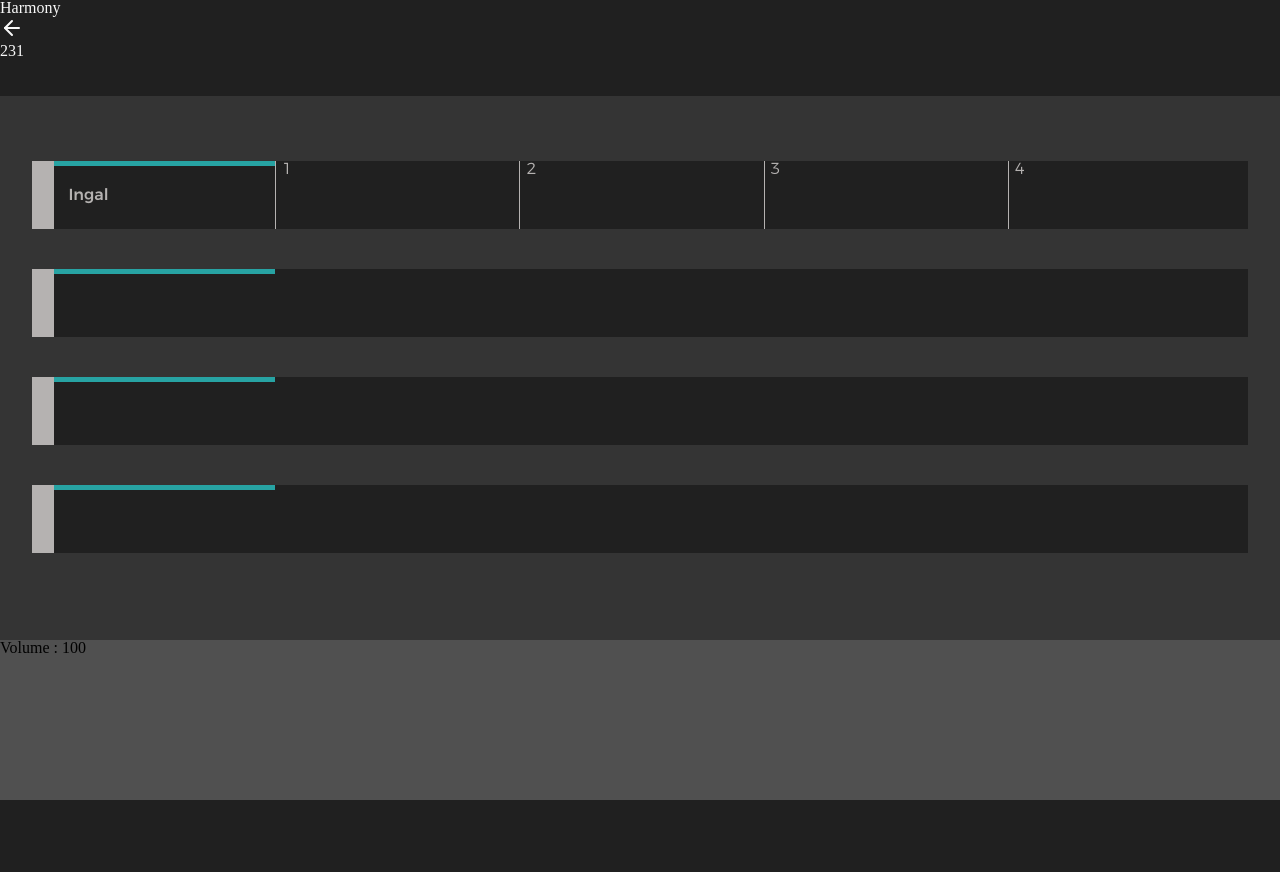
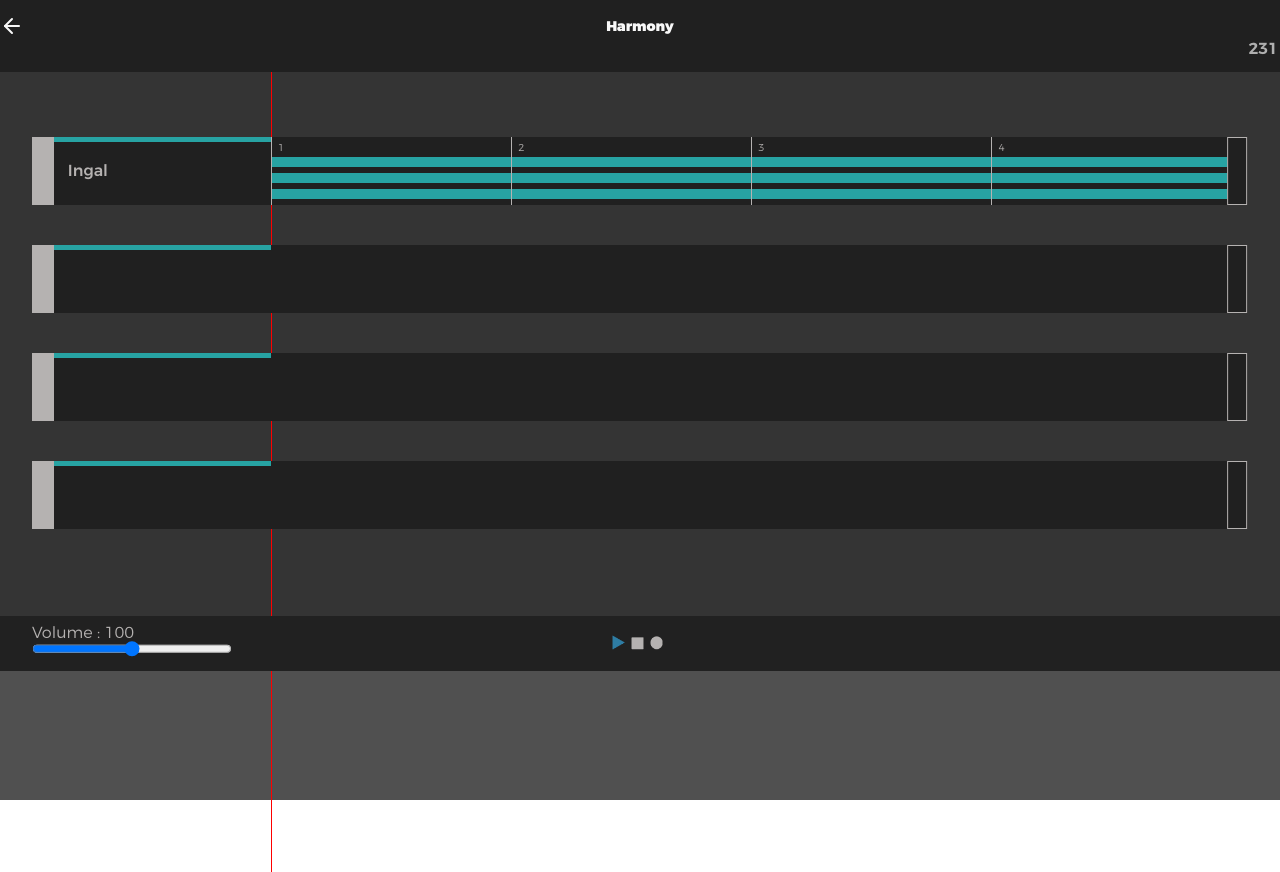
Before and after one commit to thomasobadia/online_music_tool, a PHP site: page /view/room.html in a window 1280 px wide. Before the commit the page ends 800 px from the top, so only its background shows below. Run offline with PHP 8.4, Linux system fonts and the light colour scheme.

Commit message:
:sparkles: design front nearly done ready to do the js

```diff
--- a/assets/styles/web.css
+++ b/assets/styles/web.css
@@ -1,6 +1,10 @@
 @font-face{
     font-family: Montserrat-SemiBold;
     src: url('fonts/Montserrat-SemiBold.otf');
+ }
+@font-face{
+    font-family: Montserrat-Black;
+    src: url('fonts/Montserrat-Black.otf');
  }
 @font-face{
     font-family: Montserrat-Medium;
@@ -11,6 +15,9 @@
     src: url('fonts/Montserrat-Light.otf');
  }
 
+body{
+    /* overflow: hidden; */
+}
 
 .room{
     width: 100vw;
@@ -22,9 +29,23 @@
 */
 .room__header{
     width: 100%;
-    height: 12%;
+    height: 9%;
     background-color: #202020;
     color: #f8f8f8;
+}
+
+.room__header__title{
+    text-align: center;
+    transform: translateY(20px);
+    font-size: 14px;
+    font-family: Montserrat-Black;
+}
+
+.room__header__room_name{
+    position: absolute;
+    right: 2px;
+    color: #afafaf;
+    font-family: Montserrat-SemiBold;
 }
 
 /**
@@ -34,6 +55,7 @@
     width: 100%;
     height: 68%;
     background-color: #343434;
+    overflow: hidden;
 }
 
 .room__content__tracks{
@@ -41,15 +63,16 @@
     height: 100%;
     /* padding: 7% 2.5% 7% 2.5%; */
     margin-left: 2.5%;
-    margin-right: 2.5%;
     padding-top: 65px;
     /* padding-bottom: 4%; */
     /* display: flex;
     flex-direction: column; */
+
 }
 
 .room__content__tracks__track{
-    width: 95%;
+    /* 100% - two margins and the width of the volume of the track */
+    width: 93.4%;
     height: 68px;
     position: relative;
     margin-bottom: 40px;
@@ -88,12 +111,29 @@
     background-color: #b5b2b1;
 }
 
-/*time stamps*/
-.tracks__track__time_stamps{
+.tracks__track__volume{
+    width: 1.6%;
+    height: 100%;
+    position: absolute;
+    right: 0;
+    top: 0;
+    transform: translateX(100%);
+    background-color: #202020;
+    border: 1px solid #b5b2b1;
+}
+.room__content__tracks__track__content{
     width: 80%;
     height: 100%;
     position: absolute;
     left: 20%;
+    top: 0;
+}
+
+/*time stamps*/
+.tracks__track__time_stamps{
+    width: 100%;
+    height: 100%;
+    position: absolute;
     top: 0;
     display: flex;
 }
@@ -104,17 +144,87 @@
     margin-right:25%;
     padding-left: 1px;
     font-family:  Montserrat-Light;
+    font-size: 10px;
     color:#b5b2b1;
     background-color: #b5b2b1;
 }
 
 .time_stamp>div{
-    transform: translateX(6px);
+    transform: translateX(6px) translateY(6px);
 }
+
+.tracks__track__sub_tracks{
+    margin-top: 20px;
+}
+
+.sub_track{
+    width: 100%;
+    height: 10px;
+    margin-bottom: 6px;
+    background-color: #27a3a3;
+}
+
 /**
 * Footer
 */
 .room__footer{
-    height: 20%;
+    height: 23%;
     background-color: #505050;
 }
+
+.room__footer__parameters{
+    width: 100%;
+    height: 30%;
+    position: relative;
+    background-color: #212121;
+}
+
+.room__footer__parameters__volume{
+    width: 20%;
+    margin-left: 2.5%;
+    transform: translateY(25%);
+    font-family: Montserrat-Light;
+    color: #b5b2b1;
+}
+
+.room__footer__parameters__volume__slider{
+
+
+    background: #b5b2b1;
+    cursor: pointer; /* Cursor on hover */
+    width: 200px;
+
+}
+
+.room__footer__parameters__volume__slider__cursor{
+    width: 20px;
+    height: 7px;
+    position: absolute;
+    top: 50%;
+    transform: translateY(-50%);
+    border-radius: 20%;
+    background-color: #2e7da4;
+}
+
+.room__footer__parameters__audio_controls{
+    width: 55px;
+    position: absolute;
+    left: 50%;
+    top: 50%;
+    transform: translateX(-50%) translateY(-50%);
+}
+
+.room__footer__parameters__audio_controls img{
+    width: 12px;
+    margin-right: 5%;
+}
+
+
+.time_cursor{
+    width: 1px;
+    height: 100%;
+    position: absolute;
+    left: 21.2%;
+    /*95.8*/
+    background-color: red;
+}
--- /dev/null
+++ b/scripts/web/volume.js
@@ -0,0 +1,9 @@
+const $volumeSlider = document.querySelector('.room__footer__parameters__volume__slider')
+let volumeValue = $volumeSlider.value
+
+
+console.log($volumeSlider)
+$volumeSlider.addEventListener('mouseup', ()=>{
+    volumeValue = $volumeSlider.value
+    console.log(volumeValue)
+})
--- a/view/room.html
+++ b/view/room.html
@@ -16,6 +16,7 @@
             <div class="room__header__room_name">231</div>
         </div>
         <div class="room__content">
+            <div class="time_cursor"></div>
             <div class="room__content__tracks">
                 <div class="room__content__tracks__track">
                     <div class="room__content__tracks__track__info">
@@ -23,11 +24,18 @@
                         <div class="room__content__tracks__track__info__color"></div>
                         <div class="room__content__tracks__track__info__mute"></div>
                     </div>
-                    <div class="tracks__track__time_stamps">
-                        <div class="time_stamp"><div>1</div></div>
-                        <div class="time_stamp"><div>2</div></div>
-                        <div class="time_stamp"><div>3</div></div>
-                        <div class="time_stamp"><div>4</div></div>
+                    <div class="room__content__tracks__track__content">
+                        <div class="tracks__track__sub_tracks">
+                            <div class="tracks__track__sub_tracks__sub_track1 sub_track"></div>
+                            <div class="tracks__track__sub_tracks__sub_track2 sub_track"></div>
+                            <div class="tracks__track__sub_tracks__sub_track3 sub_track"></div>
+                        </div>
+                        <div class="tracks__track__time_stamps">
+                            <div class="time_stamp"><div>1</div></div>
+                            <div class="time_stamp"><div>2</div></div>
+                            <div class="time_stamp"><div>3</div></div>
+                            <div class="time_stamp"><div>4</div></div>
+                        </div>
                     </div>
                     <div class="tracks__track__volume"></div>
                 </div>
@@ -79,20 +87,22 @@
             <div class="room__footer__parameters">
                 <div class="room__footer__parameters__volume">
                         <div class="room__footer__parameters__volume__text">Volume : 100</div>
-                        <div class="room__footer__parameters__volume__range">
-                            <div class="room__footer__parameters__volume__range__thumb"></div>
-                            <div class="room__footer__parameters__volume__range__line"></div>
-                        </div>
+                        <!-- <div class="room__footer__parameters__volume__slider">
+                            <div class="room__footer__parameters__volume__slider__cursor"></div>
+                        </div> -->
+                        <input class="room__footer__parameters__volume__slider" type="range">
                 </div>
                 <div class="room__footer__parameters__audio_controls">
-                    <div class="room__footer__parameters__audio_controls__play"></div>
-                    <div class="room__footer__parameters__audio_controls__pause"></div>
-                    <div class="room__footer__parameters__audio_controls__record"></div>
+                    <img src="../assets/img/web/play.png" class="room__footer__parameters__audio_controls__play">
+                    <img src="../assets/img/web/stop.png" class="room__footer__parameters__audio_controls__pause">
+                    <img src="../assets/img/web/record.png" class="room__footer__parameters__audio_controls__record">
                 </div>
             </div>
             <div class="room__footer__frequency"></div>
         </div>
     </div>
 
+    <script src="../scripts/web/volume.js"></script>
+    <script src="../scripts/web/timeCursor.js"></script>
 </body>
 </html>
```
Also changed, not shown: assets/img/web/play.png (added), assets/img/web/record.png (added), assets/img/web/stop.png (added).
